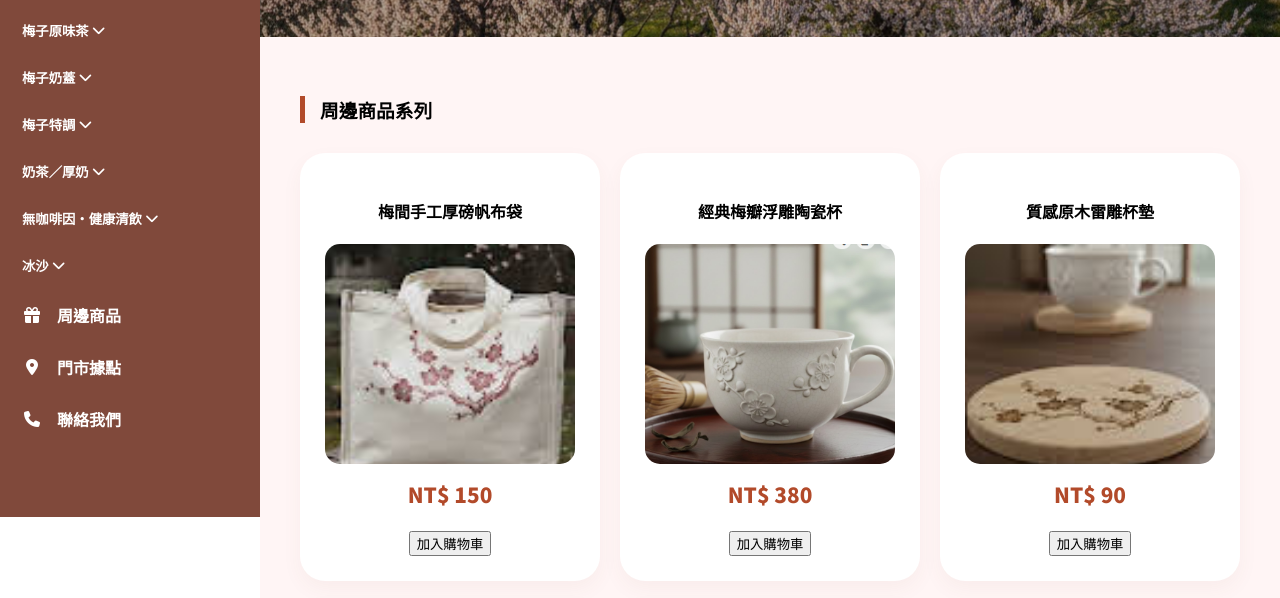
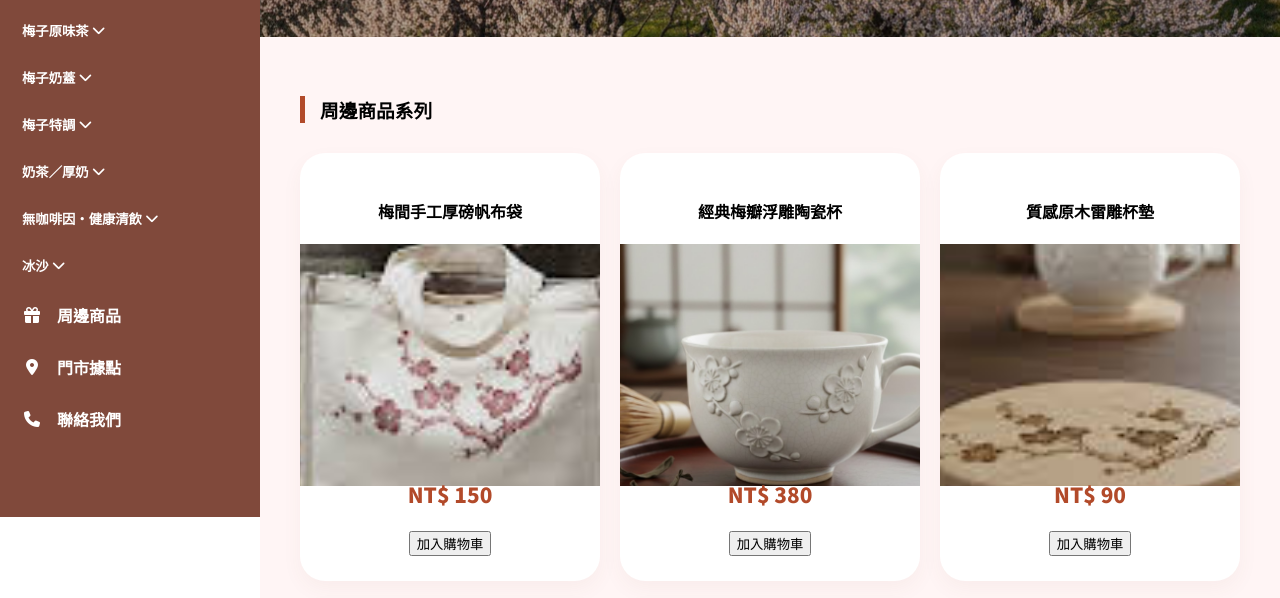
Before and after one commit to ivyii-gif/meijian-teahouse, a plain HTML site: page merch.html in a window 1280 px wide. Shown: the part 283-881 px from the top of the page. Drawn offline with Linux system fonts and the light colour scheme.

Commit message:
Update style2.css

```diff
--- a/style2.css
+++ b/style2.css
@@ -43,7 +43,7 @@ body {
 .mobile-logo { color: #fff; font-weight: 900; font-size: 1.2rem; }
 .burger-btn { background: none; border: none; color: #fff; font-size: 24px; cursor: pointer; }
 
-/* 側邊欄：已移除白色框框與點點，並加大圖示間距 */
+/* 側邊欄 */
 .site-aside {
     width: 260px; background-color: var(--primary-brown);
     padding: 20px 10px; position: sticky; top: 0; height: 100vh;
@@ -63,9 +63,8 @@ body {
     background: transparent; border: none; width: 100%; cursor: pointer; text-align: left;
 }
 
-/* 增加圖示與文字之間的距離 */
 .site-aside i {
-    margin-right: 15px; /* 圖示離文字遠一點 */
+    margin-right: 15px;
     width: 20px; text-align: center;
 }
 
@@ -105,13 +104,39 @@ body {
 .brand-article { background: #fff; padding: 40px; border-radius: 25px; margin-bottom: 40px; }
 .section-title { font-family: 'Noto Serif TC', serif; font-weight: 900; color: var(--primary-brown); }
 
+/* 商品推薦區域 - 修改重點：圖片局部展示與切到效果 */
 .product-grid {
     display: grid; grid-template-columns: repeat(auto-fill, minmax(280px, 1fr)); gap: 30px;
 }
-.card { background: #fff; padding: 25px; text-align: center; border-radius: 25px; box-shadow: 0 8px 20px rgba(128, 73, 59, 0.05); }
-.card img { width: 100%; height: 220px; object-fit: cover; border-radius: 15px; }
-.price { color: var(--accent-red); font-weight: 900; font-size: 1.3rem; margin-top: 10px; }
+.card {
+    background: #fff;
+    padding: 25px;
+    text-align: center;
+    border-radius: 25px;
+    box-shadow: 0 8px 20px rgba(128, 73, 59, 0.05);
+    overflow: hidden; /* 確保放大的圖片不會超出卡片範圍 */
+}
+.card img {
+    width: 130%; /* 放大寬度，讓部分畫面在框外 */
+    height: 220px;
+    object-fit: cover;
+    border-radius: 15px;
+    /* 核心修改：位移圖片讓它看起來被「切到」 */
+    transform: translate(-10%, 5%) scale(1.1);
+    transition: transform 0.5s ease;
+    display: block;
+    margin: 0 auto;
+}
 
+/* 滑鼠經過時，圖片稍微滑動，增加動態感 */
+.card:hover img {
+    transform: translate(-5%, 0%) scale(1.15);
+}
+
+.price { color: var(--accent-red); font-weight: 900; font-size: 1.3rem; margin-top: 15px; position: relative; z-index: 1; }
+.prod-name { position: relative; z-index: 1; }
+
+/* 頁尾 */
 .site-footer {
     background: var(--primary-brown); padding: 30px 40px;
     display: flex; justify-content: space-between; align-items: center; color: #fff;
```
